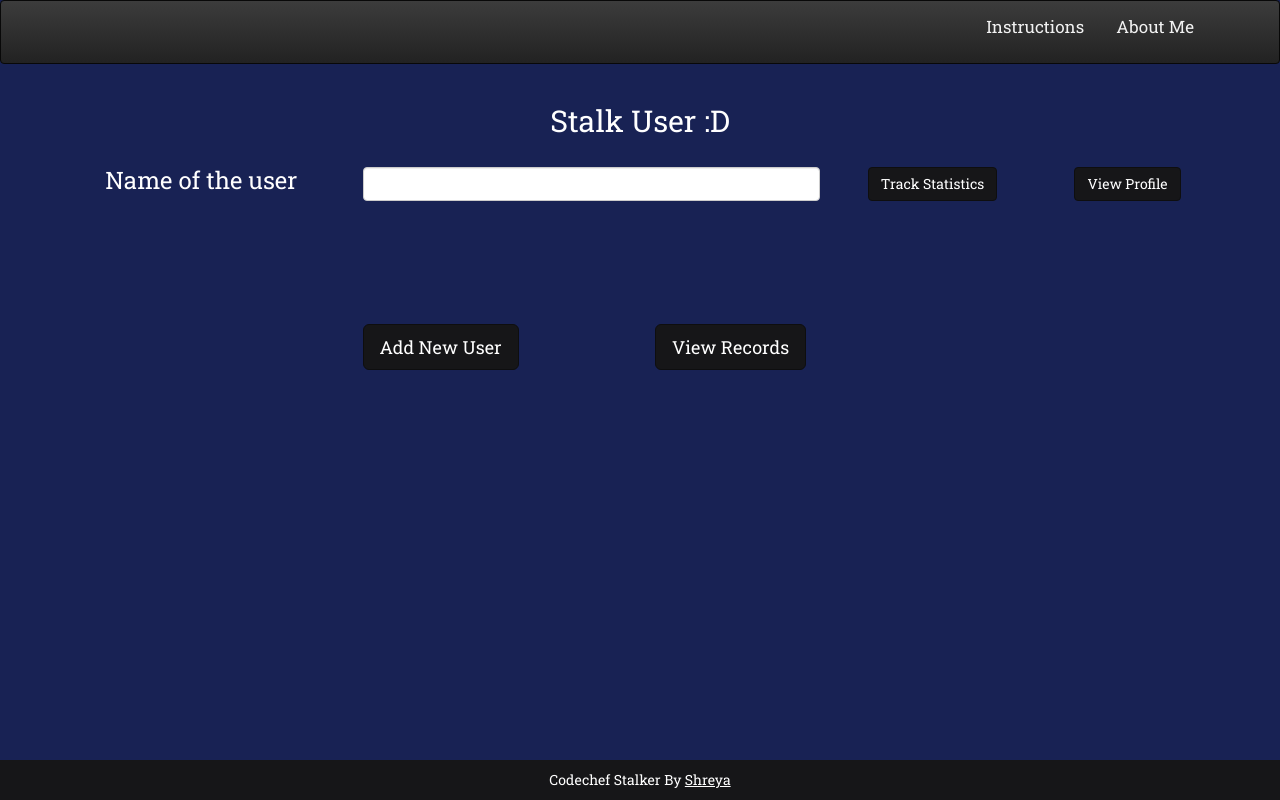
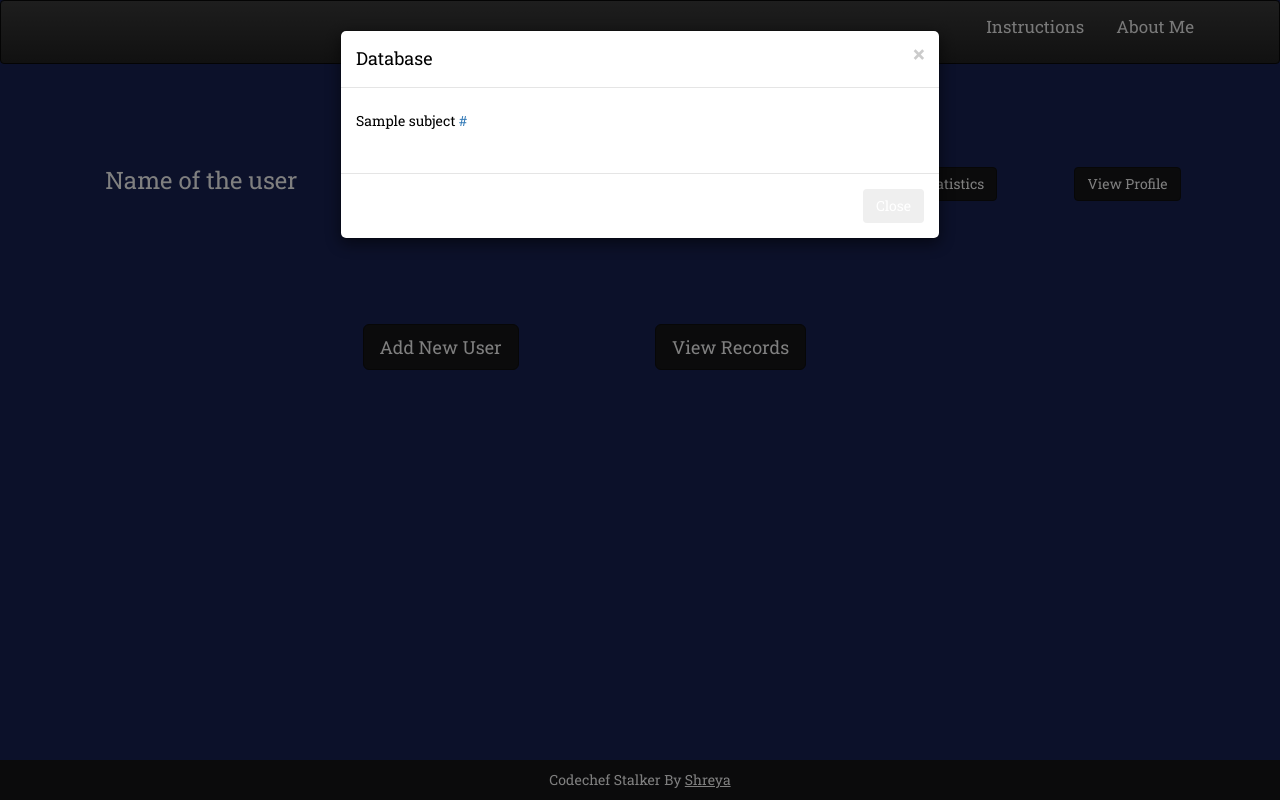
Before and after one commit to shr7/codechef-profile-stalker, a PHP site: page / in a window 1280 px wide, after a click on "View Records". Run offline with PHP 8.4, Linux system fonts and the light colour scheme; tables that the repository leaves empty or names only in its code hold one stand-in row (values such as "Sample post"); some libraries are stand-ins or nearby versions.

Commit message:
script to view records added

```diff
--- a/index.php
+++ b/index.php
@@ -1,3 +1,61 @@
+<?php
+    require_once('resources/init.php');
+    error_reporting(0);
+
+	if(isset($_GET['newUser']))
+    {
+    	$newname=trim($_GET['newname']);
+    	$username=trim($_GET['username']);
+    	if(empty($newname) || empty($username))
+        {
+            echo '<script>alert("Please Fill All Fields")</script>';
+        }
+        else
+        {
+            if(exitsInDatabase($newname))
+            {
+              echo '<script>alert("This name already exists in the database. Please select another name!")</script>';
+            }
+            else
+            {
+                $url = "https://www.codechef.com/users/".$username;
+                addToDB($newname,$username,$url);
+            }
+        }
+
+    }
+    if(isset($_GET['stats']) || isset($_GET['viewProf']))
+    {
+        $name=trim($_GET['name']);
+        if(empty($name))
+        {
+            echo '<script>alert("Please enter a name")</script>';
+        }
+        else
+        {
+            if(!exitsInDatabase($name))
+            {
+              echo '<script>alert("This name doesn\'t exist in database.<br> Add name and username to database and then you can search as and when wou want!")</script>';
+            }
+            else
+            {
+                if(isset($_GET['stats']))
+                {
+                    showStats($name);
+                }
+                if(isset($GET['viewProf']))
+                {
+                    $url=getURL($name);
+                    takeTo($url);
+                }
+            }
+        }
+    }
+
+
+?>
+
+
 <!DOCTYPE html>
 <HTML lang="en">
 <head>
@@ -111,6 +169,29 @@
 	</form>
 
 
+	<!--View User-->
+
+	<div class= "modal fade" id="showdb">
+		<div class="modal-dialog" role="document">
+			<div class="modal-content">
+				<div class="modal-header">
+       				<button type="button" class="close" data-dismiss="modal" aria-label="Close">
+          				<span aria-hidden="true">&times;</span>
+        			</button>
+        			<h4 class="modal-title" style="color:black;">Database</h4>
+      			</div>
+      			<div class="modal-body" style="color:black;">
+        			<?php showDB();
+        			?>
+     			</div>
+     			<div class="modal-footer">
+        			<button type="button" class="btn btn-secondary" data-dismiss="modal">Close</button>
+				</div>
+			</div>
+		</div>
+	</div>
+
+
 	<!-- jQuery (necessary for Bootstrap's JavaScript plugins) -->
     <script src="https://ajax.googleapis.com/ajax/libs/jquery/1.11.3/jquery.min.js"></script>
     <!-- Include all compiled plugins (below), or include individual files as needed -->
@@ -118,62 +199,3 @@
 </body>
 
 </HTML>
-
-<?php
-    require_once('resources/init.php');
-    error_reporting(0);
-
-	if(isset($_GET['newUser']))
-    {
-    	$newname=trim($_GET['newname']);
-    	$username=trim($_GET['username']);
-    	if(empty($newname) || empty($username))
-        {
-            echo '<script>alert("Please Fill All Fields")</script>';
-        }
-        else
-        {
-            if(exitsInDatabase($newname))
-            {
-              echo '<script>alert("This name already exists in the database. Please select another name!")</script>';
-            }
-            else
-            {
-                $url = "https://www.codechef.com/users/".$username;;
-                addToDB($newname,$username,$url);
-            }
-        }
-
-    }
-    if(isset($_GET['stats']) || isset($_GET['viewProf']))
-    {
-        $name=trim($_GET['name']);
-        if(empty($name))
-        {
-            echo '<script>alert("Please enter a name")</script>';
-        }
-        else
-        {
-            if(!exitsInDatabase($name))
-            {
-              echo '<script>alert("This name doesn\'t exist in database.<br> Add name and username to database and then you can search as and when wou want!")</script>';
-            }
-            else
-            {
-                if(isset($_GET['stats']))
-                {
-                    showStats($name);
-                }
-                if(isset($GET['viewProf']))
-                {
-                    $url=getURL($name);
-                    takeTo($url);
-                }
-            }
-        }
-    }
-
-
-
-
-?>
--- a/resources/func/func.php
+++ b/resources/func/func.php
@@ -17,10 +17,23 @@
         }
 
 	}
+	function showDB()
+	{
+		$show_query="SELECT * FROM subjects";
+		$run_result=mysql_query($show_query);
+		while ($row_result=mysql_fetch_array($run_result)) {
+			$name=$row_result['name'];
+			$username=$row_result['cfusername'];
+			$url=$row_result['url'];
+			echo "<h5>".$name."   "."<a href=\"$url\">$url</a>"."</h5><br>";
+
+		}
+
+	}
 
 	function getURL($name)
 	{
-		return "https://www.codechef.com/users/".$name;
+
 	}
 
 	function showStats($name)
```
